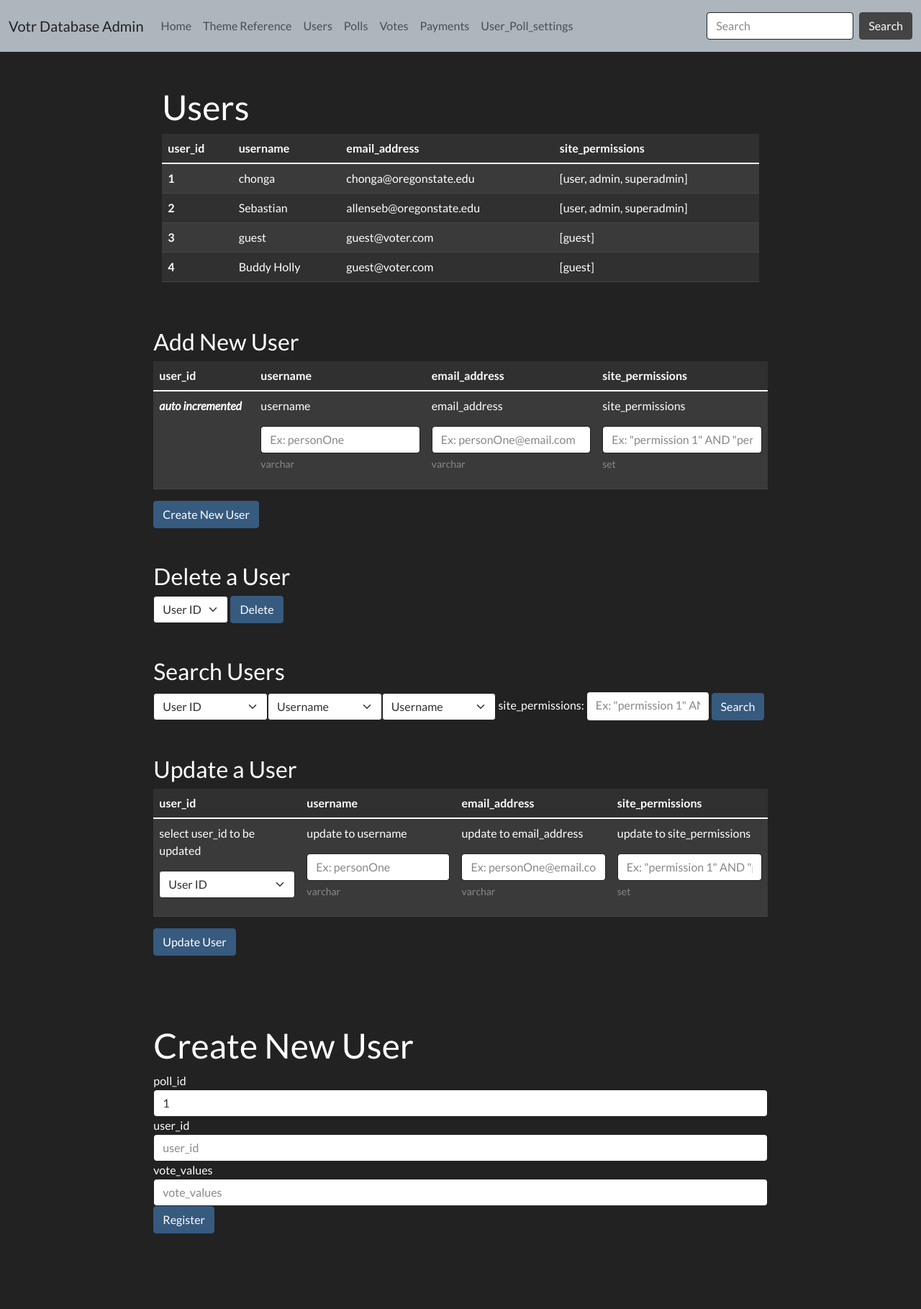
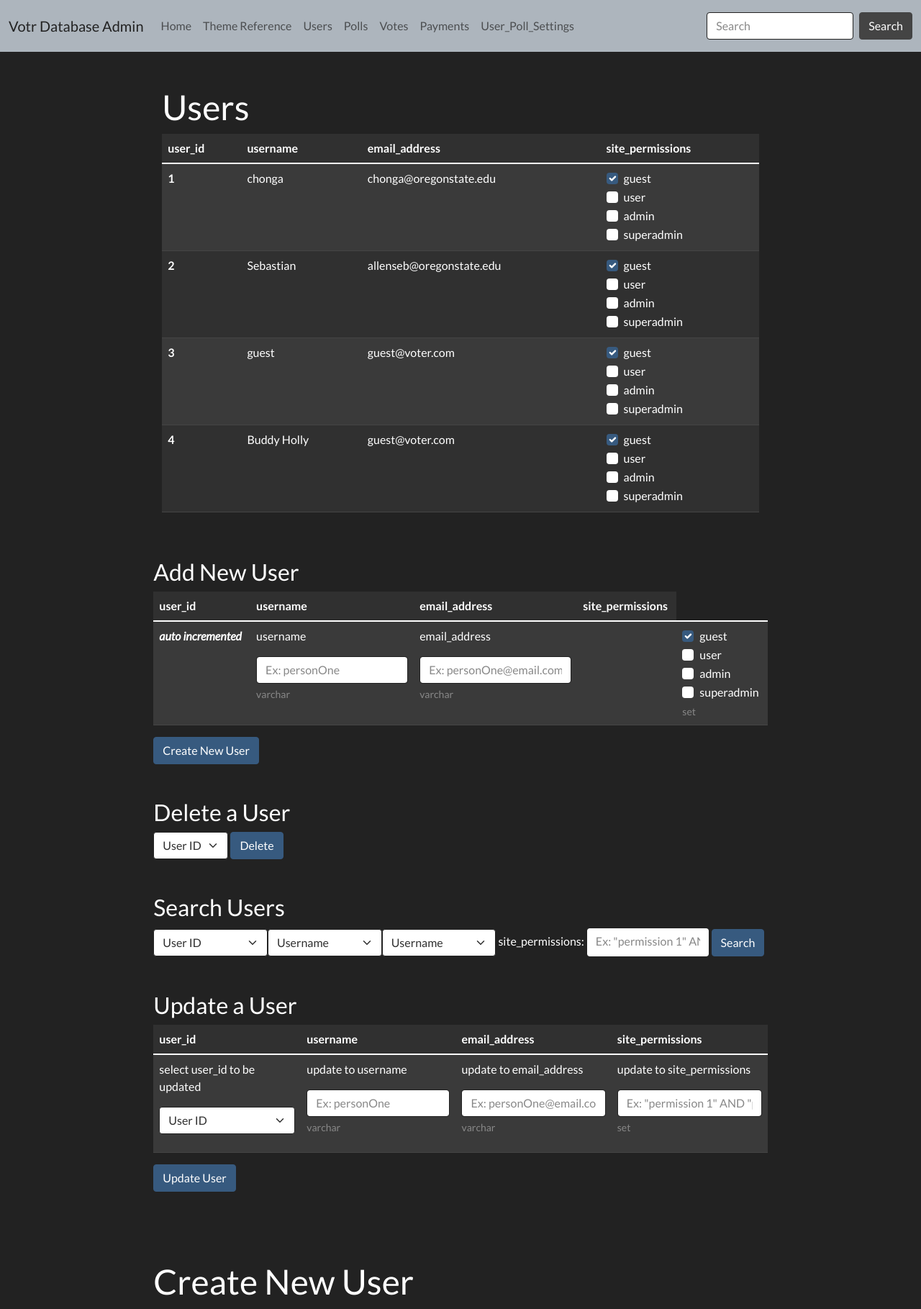
Before and after one commit to opheron/votr-flask, a Flask app: page /users in a window 1280 px wide. Shown: the top 1819 px of the page at 72% size. Run offline with Flask 2, Linux system fonts and the light colour scheme; some libraries are stand-ins or nearby versions.

Commit message:
Fix user_poll_settings and flask config vars

```diff
--- a/app.py
+++ b/app.py
@@ -7,16 +7,22 @@ from forms import *
 
 from flask import Flask, render_template, url_for, request, redirect
 
-# from dotenv import load_dotenv
+from dotenv import load_dotenv
 
 # from flask_sqlalchemy import SQLAlchemy
 
-# load_dotenv()
-
+load_dotenv()
 
 app = Flask(__name__)
 app.config["SEND_FILE_MAX_AGE_DEFAULT"] = 0
-# app.config["DEBUG"] = True
+app.config["DEBUG"] = getenv("FLASK_ENV")
+app.config["FLASK_APP"] = getenv("FLASK_APP")
+app.config["SECRET_KEY"] = getenv("SECRET_KEY")
+# FLASK_APP=app.py
+# FLASK_ENV=development
+# FLASK_DEBUG=1
+# SECRET_KEY = secret-key-for-dev-only
+# CSRF_ENABLED = True
 # app.debug = True
 # app.config.update(
 #     DEBUG=True, SECRET_KEY="secret-key-for-development-only", CSRF_ENABLED=True
--- a/templates/nav.html
+++ b/templates/nav.html
@@ -37,7 +37,7 @@
         </li>
         <li class="nav-item">
           <a class="nav-link" href="{{ url_for('user_poll_settings') }}"
-            >User_Poll_settings</a
+            >User_Poll_Settings</a
           >
         </li>
       </ul>
--- a/templates/users.html
+++ b/templates/users.html
@@ -16,25 +16,140 @@
         <th scope="row">1</th>
         <td>chonga</td>
         <td>chonga@oregonstate.edu</td>
-        <td>[user, admin, superadmin]</td>
+        <td>
+          <div class="form-check">
+            <input
+              class="form-check-input"
+              type="checkbox"
+              value=""
+              id="flexCheckDefault"
+              checked=""
+              data-com.bitwarden.browser.user-edited="yes"
+            />
+            <label class="form-check-label" for="flexCheckDefault">
+              guest
+            </label>
+          </div>
+          <div class="form-check">
+            <input
+              class="form-check-input"
+              type="checkbox"
+              value=""
+              id="flexCheckDefault"
+            />
+            <label class="form-check-label" for="flexCheckDefault">
+              user
+            </label>
+          </div>
+          <div class="form-check">
+            <input
+              class="form-check-input"
+              type="checkbox"
+              value=""
+              id="flexCheckDefault"
+            />
+            <label class="form-check-label" for="flexCheckDefault">
+              admin
+            </label>
+          </div>
+          <div class="form-check">
+            <input
+              class="form-check-input"
+              type="checkbox"
+              value=""
+              id="flexCheckDefault"
+            />
+            <label class="form-check-label" for="flexCheckDefault">
+              superadmin
+            </label>
+        </td>
       </tr>
       <tr>
         <th scope="row">2</th>
         <td>Sebastian</td>
         <td>allenseb@oregonstate.edu</td>
-        <td>[user, admin, superadmin]</td>
+        <td>              <div class="form-check">
+          <input class="form-check-input" type="checkbox" value="" id="flexCheckDefault" checked="" data-com.bitwarden.browser.user-edited="yes">
+          <label class="form-check-label" for="flexCheckDefault">
+            guest
+          </label>
+        </div>
+        <div class="form-check">
+          <input class="form-check-input" type="checkbox" value="" id="flexCheckDefault">
+          <label class="form-check-label" for="flexCheckDefault">
+            user
+          </label>
+        </div>
+        <div class="form-check">
+          <input class="form-check-input" type="checkbox" value="" id="flexCheckDefault">
+          <label class="form-check-label" for="flexCheckDefault">
+            admin
+          </label>
+        </div>
+        <div class="form-check">
+          <input class="form-check-input" type="checkbox" value="" id="flexCheckDefault">
+          <label class="form-check-label" for="flexCheckDefault">
+            superadmin
+          </label>
+        </div></td>
       </tr>
       <tr>
         <th scope="row">3</th>
         <td>guest</td>
         <td>guest@voter.com</td>
-        <td>[guest]</td>
+        <td>              <div class="form-check">
+          <input class="form-check-input" type="checkbox" value="" id="flexCheckDefault" checked="" data-com.bitwarden.browser.user-edited="yes">
+          <label class="form-check-label" for="flexCheckDefault">
+            guest
+          </label>
+        </div>
+        <div class="form-check">
+          <input class="form-check-input" type="checkbox" value="" id="flexCheckDefault">
+          <label class="form-check-label" for="flexCheckDefault">
+            user
+          </label>
+        </div>
+        <div class="form-check">
+          <input class="form-check-input" type="checkbox" value="" id="flexCheckDefault">
+          <label class="form-check-label" for="flexCheckDefault">
+            admin
+          </label>
+        </div>
+        <div class="form-check">
+          <input class="form-check-input" type="checkbox" value="" id="flexCheckDefault">
+          <label class="form-check-label" for="flexCheckDefault">
+            superadmin
+          </label>
+        </div></td>
       </tr>
       <tr>
         <th scope="row">4</th>
         <td>Buddy Holly</td>
         <td>guest@voter.com</td>
-        <td>[guest]</td>
+        <td>              <div class="form-check">
+          <input class="form-check-input" type="checkbox" value="" id="flexCheckDefault" checked="" data-com.bitwarden.browser.user-edited="yes">
+          <label class="form-check-label" for="flexCheckDefault">
+            guest
+          </label>
+        </div>
+        <div class="form-check">
+          <input class="form-check-input" type="checkbox" value="" id="flexCheckDefault">
+          <label class="form-check-label" for="flexCheckDefault">
+            user
+          </label>
+        </div>
+        <div class="form-check">
+          <input class="form-check-input" type="checkbox" value="" id="flexCheckDefault">
+          <label class="form-check-label" for="flexCheckDefault">
+            admin
+          </label>
+        </div>
+        <div class="form-check">
+          <input class="form-check-input" type="checkbox" value="" id="flexCheckDefault">
+          <label class="form-check-label" for="flexCheckDefault">
+            superadmin
+          </label>
+        </div></td>
       </tr>
     </tbody>
   </table>
@@ -91,20 +206,33 @@
             </div>
           </td>
           <td>
-            <div class="mb-3">
-              <label for="users-create-site-permissions" class="form-label mb-3"
-                >site_permissions</label
-              >
-              <input
-                type="text"
-                class="form-control"
-                id="users-create-site-permissions"
-                aria-describedby="create-site-permissions-help"
-                placeholder='Ex: "permission 1" AND "permission 2"'
-              />
-              <!-- not sure what 'type' to use here-->
-              <div id="create-site-permissions-help" class="form-text">set</div>
-            </div>
+            <td>
+              <div class="form-check">
+                <input class="form-check-input" type="checkbox" value="" id="flexCheckDefault" checked="" data-com.bitwarden.browser.user-edited="yes">
+                <label class="form-check-label" for="flexCheckDefault">
+                  guest
+                </label>
+              </div>
+              <div class="form-check">
+                <input class="form-check-input" type="checkbox" value="" id="flexCheckDefault">
+                <label class="form-check-label" for="flexCheckDefault">
+                  user
+                </label>
+              </div>
+              <div class="form-check">
+                <input class="form-check-input" type="checkbox" value="" id="flexCheckDefault">
+                <label class="form-check-label" for="flexCheckDefault">
+                  admin
+                </label>
+              </div>
+              <div class="form-check">
+                <input class="form-check-input" type="checkbox" value="" id="flexCheckDefault">
+                <label class="form-check-label" for="flexCheckDefault">
+                  superadmin
+                </label>
+              </div>
+              <div id="users-site_permissions-help" class="form-text">set</div>
+            </td>
           </td>
         </tr>
       </tbody>
```
Also changed, not shown: templates/user_poll_settings.html (renamed from templates/users_polls.html), 1 other file.
